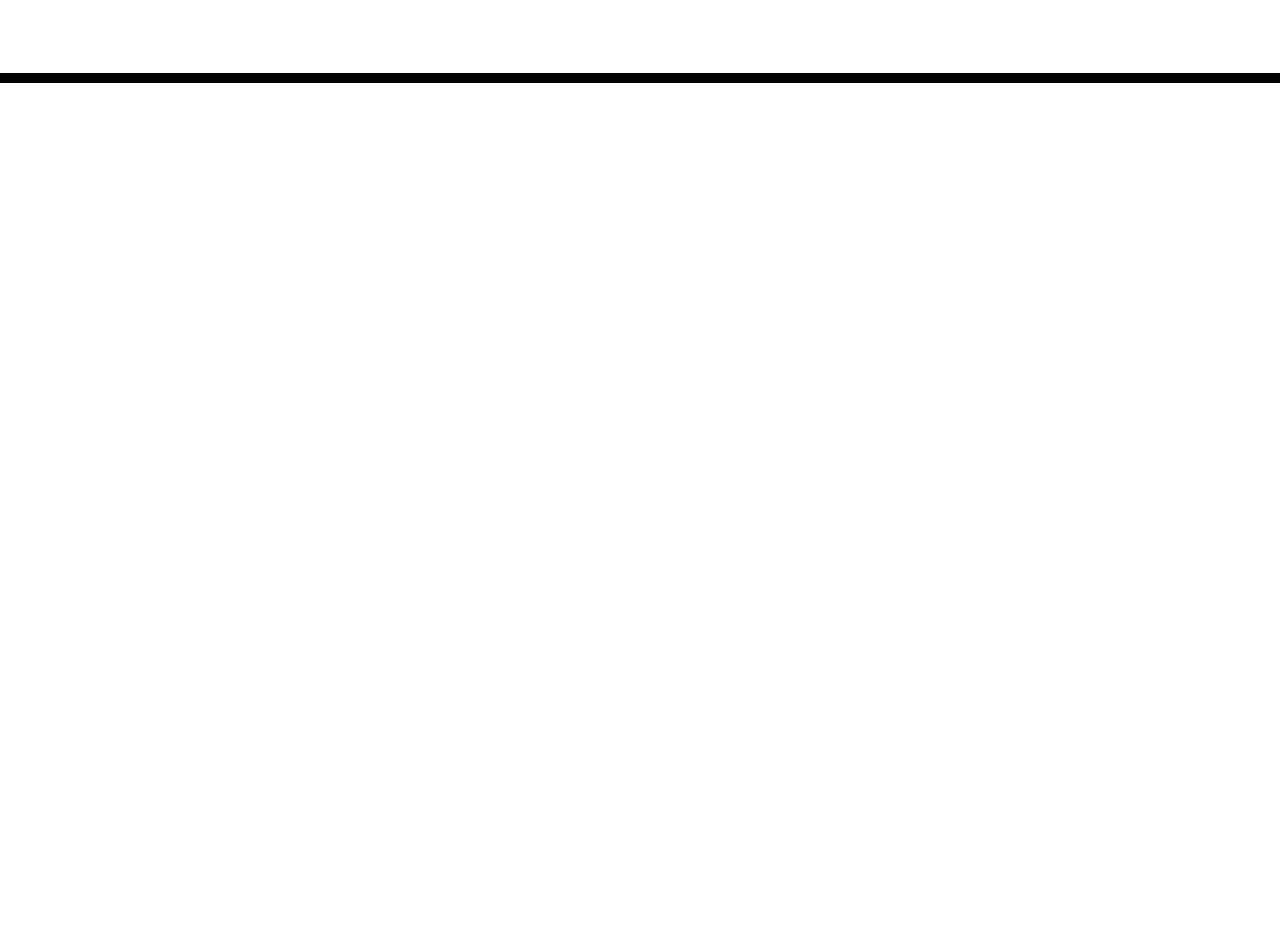
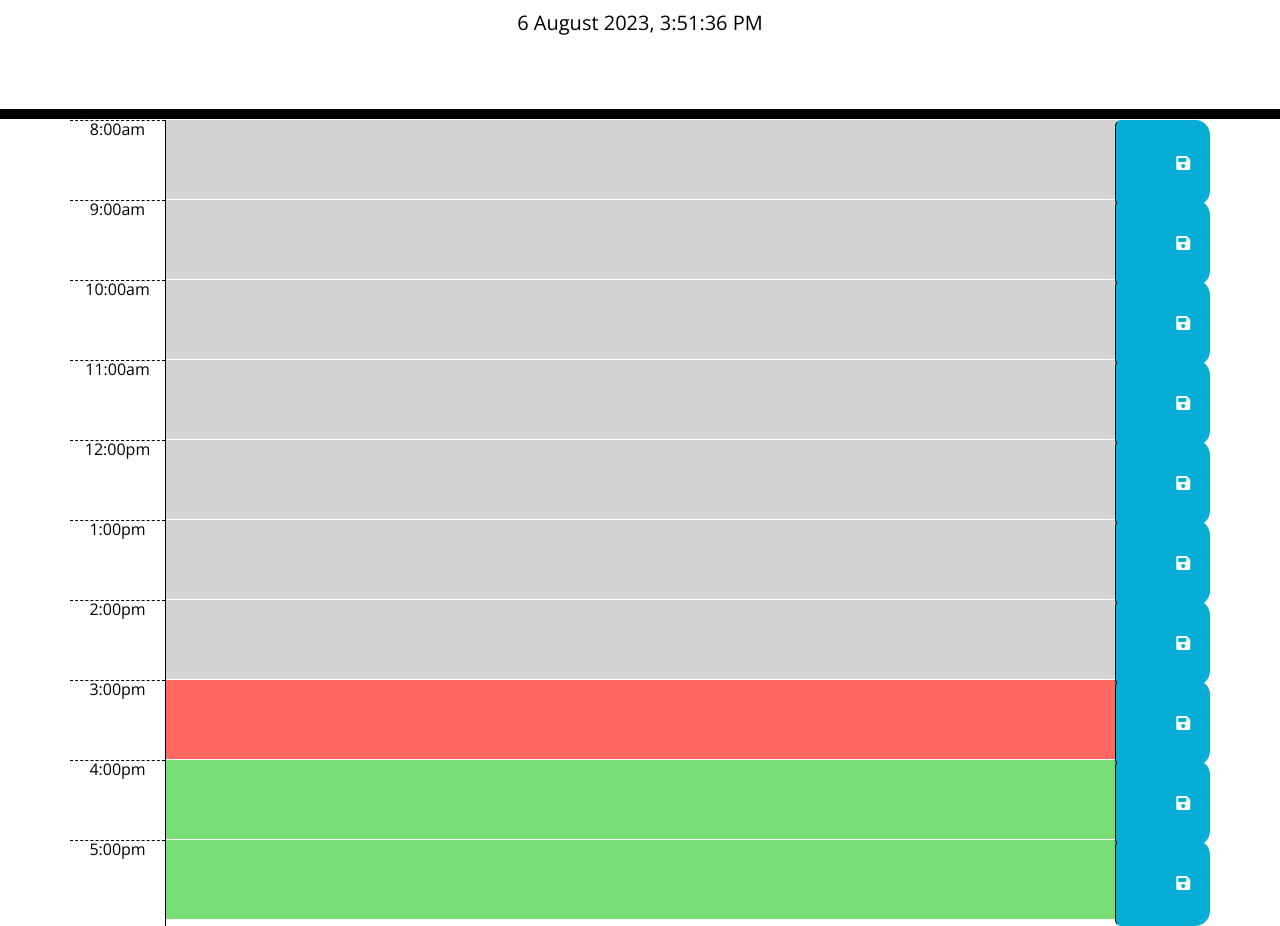
Before and after one commit to adeolaoye/work-day-scheduler, a plain HTML site: page index.html in a window 1280 px wide. Shown: the part 168-1094 px from the top of the page. Before the commit the page ends 800 px from the top, so only its background shows below. Drawn offline with nearby package versions, Linux system fonts and the light colour scheme.

Commit message:
edit ids in index and script files

```diff
--- a/index.html
+++ b/index.html
@@ -32,9 +32,89 @@
     </header>
     <div class="container">
       <!-- Timeblocks go here -->
+      <div id="timeBlockHour8" class="row time-block">
+        <div class="col-md-1 hour">8:00am</div>
+        <textarea class="col-md-10 description"> </textarea>
+        <button class="btn saveBtn col-md-1">
+          <i class="fas fa-save"></i>
+        </button>
+      </div>
+
+      <div id="timeBlockHour9" class="row time-block">
+        <div class="col-md-1 hour">9:00am</div>
+        <textarea class="col-md-10 description"> </textarea>
+        <button class="btn saveBtn col-md-1">
+          <i class="fas fa-save"></i>
+        </button>
+      </div>
+
+      <div id="timeBlockHour10" class="row time-block">
+        <div class="col-md-1 hour">10:00am</div>
+        <textarea class="col-md-10 description"> </textarea>
+        <button class="btn saveBtn col-md-1">
+          <i class="fas fa-save"></i>
+        </button>
+      </div>
+
+      <div id="timeBlockHour11" class="row time-block">
+        <div class="col-md-1 hour">11:00am</div>
+        <textarea class="col-md-10 description"> </textarea>
+        <button class="btn saveBtn col-md-1">
+          <i class="fas fa-save"></i>
+        </button>
+      </div>
+
+      <div id="timeBlockHour12" class="row time-block">
+        <div class="col-md-1 hour">12:00pm</div>
+        <textarea class="col-md-10 description"> </textarea>
+        <button class="btn saveBtn col-md-1">
+          <i class="fas fa-save"></i>
+        </button>
+      </div>
+
+      <div id="timeBlockHour13" class="row time-block">
+        <div class="col-md-1 hour">1:00pm</div>
+        <textarea class="col-md-10 description"> </textarea>
+        <button class="btn saveBtn col-md-1">
+          <i class="fas fa-save"></i>
+        </button>
+      </div>
+
+      <div id="timeBlockHour14" class="row time-block">
+        <div class="col-md-1 hour">2:00pm</div>
+        <textarea class="col-md-10 description"> </textarea>
+        <button class="btn saveBtn col-md-1">
+          <i class="fas fa-save"></i>
+        </button>
+      </div>
+
+      <div id="timeBlockHour15" class="row time-block">
+        <div class="col-md-1 hour">3:00pm</div>
+        <textarea class="col-md-10 description"> </textarea>
+        <button class="btn saveBtn col-md-1">
+          <i class="fas fa-save"></i>
+        </button>
+      </div>
+
+      <div id="timeBlockHour16" class="row time-block">
+        <div class="col-md-1 hour">4:00pm</div>
+        <textarea class="col-md-10 description"> </textarea>
+        <button class="btn saveBtn col-md-1">
+          <i class="fas fa-save"></i>
+        </button>
+      </div>
+
+      <div id="timeBlockHour17" class="row time-block">
+        <div class="col-md-1 hour">5:00pm</div>
+        <textarea class="col-md-10 description"> </textarea>
+        <button class="btn saveBtn col-md-1">
+          <i class="fas fa-save"></i>
+        </button>
+      </div>
     </div>
 
     <script src="https://cdnjs.cloudflare.com/ajax/libs/jquery/3.2.1/jquery.min.js"></script>
     <script src="https://cdn.jsdelivr.net/npm/dayjs@1/dayjs.min.js"></script>
+    <script src="script.js"></script>
   </body>
 </html>
--- a/script.js
+++ b/script.js
@@ -1,9 +1,11 @@
 $(document).ready(function () { // once page loads perform
     //display current day & time.
-    $("#currentDay").text(dayjs().format("MMMM D YYYY, h:mm:ss A"));
+    var currentDay = $('#currentDay');
+    currentDay.text(dayjs().format("D MMMM YYYY, h:mm:ss A"));
 
     //assign saveBtn click listener for user input and time stamp??
-    $(".saveBtn").on("click", function () {
+    var saveBtn = $(".saveBtn")
+    saveBtn.on("click", function () {
       //get nearby values.
       var text = $(this).siblings(".description").val();
       var time = $(this).parent().attr("id");
@@ -13,16 +15,16 @@ $(document).ready(function () { // once page loads perform
     });
 
     //load any saved data from LocalStorage - do this for each hour created. Should follow html 24 hour to 12 hour conversion.
-    $("#hour8 .description").val(localStorage.getItem("hour8"));
-    $("#hour9 .description").val(localStorage.getItem("hour9"));
-    $("#hour10 .description").val(localStorage.getItem("hour10"));
-    $("#hour11 .description").val(localStorage.getItem("hour11"));
-    $("#hour12 .description").val(localStorage.getItem("hour12"));
-    $("#hour13 .description").val(localStorage.getItem("hour13"));
-    $("#hour14 .description").val(localStorage.getItem("hour14"));
-    $("#hour15 .description").val(localStorage.getItem("hour15"));
-    $("#hour16 .description").val(localStorage.getItem("hour16"));
-    $("#hour17 .description").val(localStorage.getItem("hour17"));
+    $("#timeBlockHour8 .description").val(localStorage.getItem("timeBlockHour8"));
+    $("#timeBlockHour9 .description").val(localStorage.getItem("timeBlockHour9"));
+    $("#timeBlockHour10 .description").val(localStorage.getItem("timeBlockHour10"));
+    $("#timeBlockHour11 .description").val(localStorage.getItem("timeBlockHour11"));
+    $("#timeBlockHour12 .description").val(localStorage.getItem("timeBlockHour12"));
+    $("#timeBlockHour13 .description").val(localStorage.getItem("timeBlockHour13"));
+    $("#timeBlockHour14 .description").val(localStorage.getItem("timeBlockHour14"));
+    $("#timeBlockHour15 .description").val(localStorage.getItem("timeBlockHour15"));
+    $("#timeBlockHour16 .description").val(localStorage.getItem("timeBlockHour16"));
+    $("#timeBlockHour17 .description").val(localStorage.getItem("timeBlockHour17"));
 
     function hourTracker() {
       //get current number of hours.
@@ -30,15 +32,15 @@ $(document).ready(function () { // once page loads perform
 
       // loop over time blocks
       $(".time-block").each(function () {
-        var blockHour = parseInt($(this).attr("id").split("hour")[1]);
-        console.log(blockHour, currentHour);
+        var timeBlockHour = parseInt($(this).attr("id").split("timeBlockHour")[1]);
+        console.log(timeBlockHour, currentHour);
 
         //check if we've moved past this time, click into css/html given classes of past, present, or future
-        if (blockHour < currentHour) {
+        if (timeBlockHour < currentHour) {
           $(this).addClass("past");
           $(this).removeClass("future");
           $(this).removeClass("present");
-        } else if (blockHour === currentHour) {
+        } else if (timeBlockHour === currentHour) {
           $(this).removeClass("past");
           $(this).addClass("present");
           $(this).removeClass("future");
```
